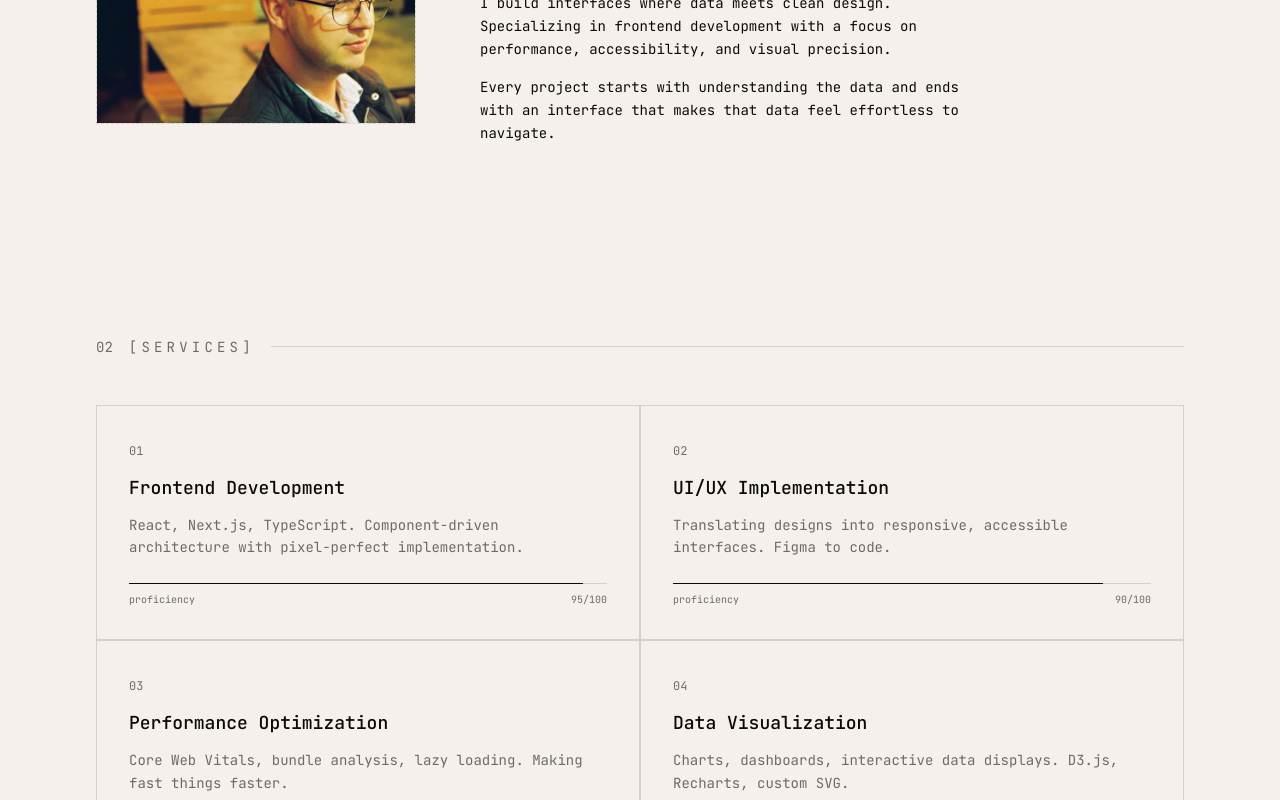
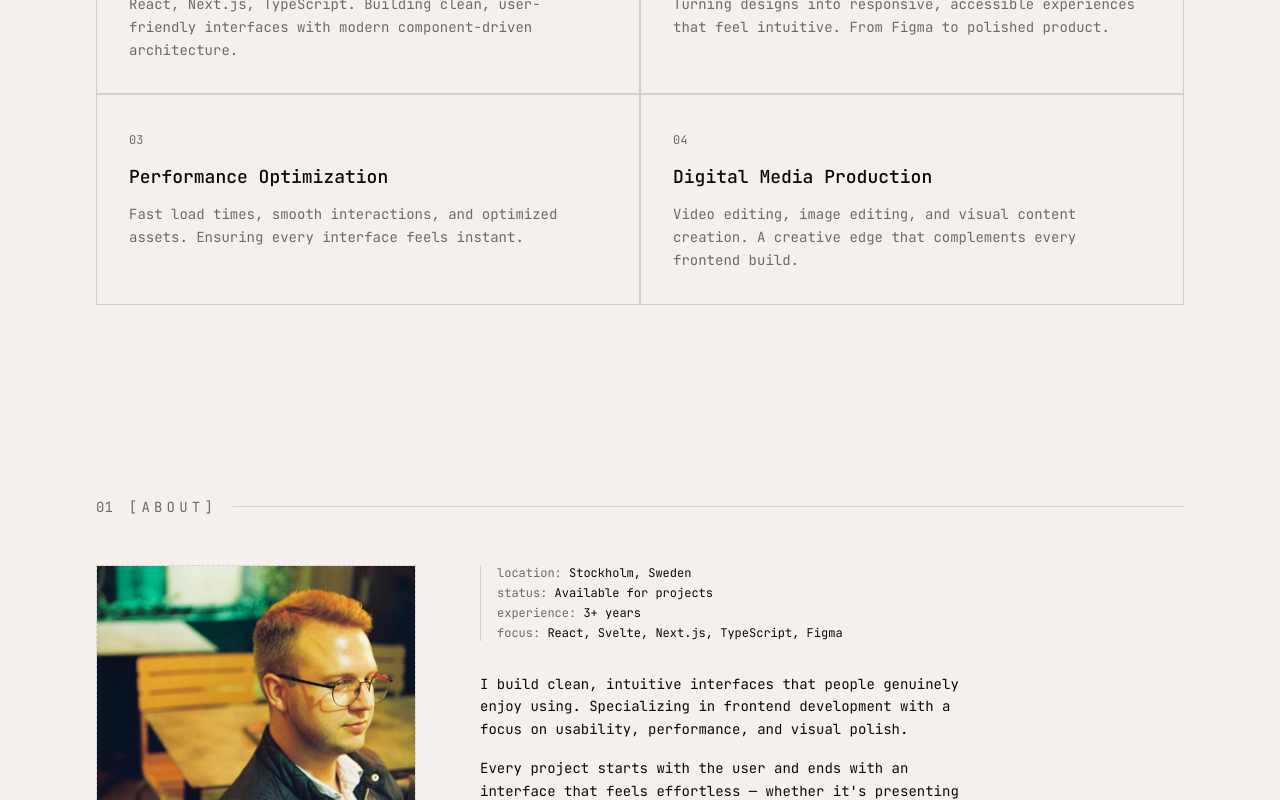
Before and after one commit to WilliamGarnett/garnettvisuals.com, a Next.js app: page / in a window 1280 px wide. Shown: the part 1080-1880 px from the top of the page. Built offline with nearby package versions, Linux system fonts and the light colour scheme.

Commit message:
improved copy

```diff
--- a/next.config.ts
+++ b/next.config.ts
@@ -3,6 +3,7 @@ import type { NextConfig } from "next";
 const nextConfig: NextConfig = {
   output: "export",
   images: { unoptimized: true },
+  devIndicators: false,
 };
 
 export default nextConfig;
--- a/src/app/components/AboutSection.tsx
+++ b/src/app/components/AboutSection.tsx
@@ -31,24 +31,25 @@ export function AboutSection() {
               status: <span className="text-black">Available for projects</span>
             </p>
             <p>
-              experience: <span className="text-black">5+ years</span>
+              experience: <span className="text-black">3+ years</span>
             </p>
             <p>
               focus:{" "}
-              <span className="text-black">React, Next.js, TypeScript</span>
+              <span className="text-black">React, Svelte, Next.js, TypeScript, Figma</span>
             </p>
           </div>
 
           {/* Bio */}
           <div className="max-w-lg space-y-4 text-sm leading-relaxed">
             <p>
-              I build interfaces where data meets clean design. Specializing in
-              frontend development with a focus on performance, accessibility,
-              and visual precision.
+              I build clean, intuitive interfaces that people genuinely enjoy
+              using. Specializing in frontend development with a focus on
+              usability, performance, and visual polish.
             </p>
             <p>
-              Every project starts with understanding the data and ends with an
-              interface that makes that data feel effortless to navigate.
+              Every project starts with the user and ends with an interface
+              that feels effortless — whether it&apos;s presenting complex data or
+              guiding someone through a seamless experience.
             </p>
           </div>
         </div>
--- a/src/app/components/ContactSection.tsx
+++ b/src/app/components/ContactSection.tsx
@@ -43,7 +43,6 @@ export function ContactSection() {
         {/* Terminal prompt */}
         <div className="mt-16 text-sm text-gray-mid">
           <span className="text-black">&gt;</span> ready for collaboration
-          <span className="ml-1 inline-block h-[1.1em] w-[0.6em] bg-black align-text-bottom" />
         </div>
       </div>
     </section>
--- a/src/app/components/ServicesSection.tsx
+++ b/src/app/components/ServicesSection.tsx
@@ -5,29 +5,25 @@ const services = [
     id: "01",
     title: "Frontend Development",
     description:
-      "React, Next.js, TypeScript. Component-driven architecture with pixel-perfect implementation.",
-    level: 95,
+      "React, Next.js, TypeScript. Building clean, user-friendly interfaces with modern component-driven architecture.",
   },
   {
     id: "02",
     title: "UI/UX Implementation",
     description:
-      "Translating designs into responsive, accessible interfaces. Figma to code.",
-    level: 90,
+      "Turning designs into responsive, accessible experiences that feel intuitive. From Figma to polished product.",
   },
   {
     id: "03",
     title: "Performance Optimization",
     description:
-      "Core Web Vitals, bundle analysis, lazy loading. Making fast things faster.",
-    level: 85,
+      "Fast load times, smooth interactions, and optimized assets. Ensuring every interface feels instant.",
   },
   {
     id: "04",
-    title: "Data Visualization",
+    title: "Digital Media Production",
     description:
-      "Charts, dashboards, interactive data displays. D3.js, Recharts, custom SVG.",
-    level: 80,
+      "Video editing, image editing, and visual content creation. A creative edge that complements every frontend build.",
   },
 ];
 
@@ -46,23 +42,9 @@ export function ServicesSection() {
 
             <h3 className="mb-3 mt-3 text-lg font-medium">{service.title}</h3>
 
-            <p className="mb-6 text-sm leading-relaxed text-gray-mid">
+            <p className="text-sm leading-relaxed text-gray-mid">
               {service.description}
             </p>
-
-            {/* Proficiency bar */}
-            <div className="relative h-px bg-gray-light">
-              <div
-                className="absolute left-0 top-0 h-px bg-black transition-all duration-700"
-                style={{ width: `${service.level}%` }}
-              />
-            </div>
-            <div className="mt-2 flex justify-between">
-              <span className="text-[10px] text-gray-mid">proficiency</span>
-              <span className="text-[10px] text-gray-mid">
-                {service.level}/100
-              </span>
-            </div>
           </div>
         ))}
       </div>
--- a/src/app/page.tsx
+++ b/src/app/page.tsx
@@ -10,11 +10,11 @@ export default function Home() {
   return (
     <>
       <HeroSection />
+      <FadeInOnScroll delay={100}>
+        <ServicesSection />
+      </FadeInOnScroll>
       <FadeInOnScroll>
         <AboutSection />
-      </FadeInOnScroll>
-      <FadeInOnScroll delay={100}>
-        <ServicesSection />
       </FadeInOnScroll>
       <FadeInOnScroll delay={100}>
         <ClientsSection />
```
